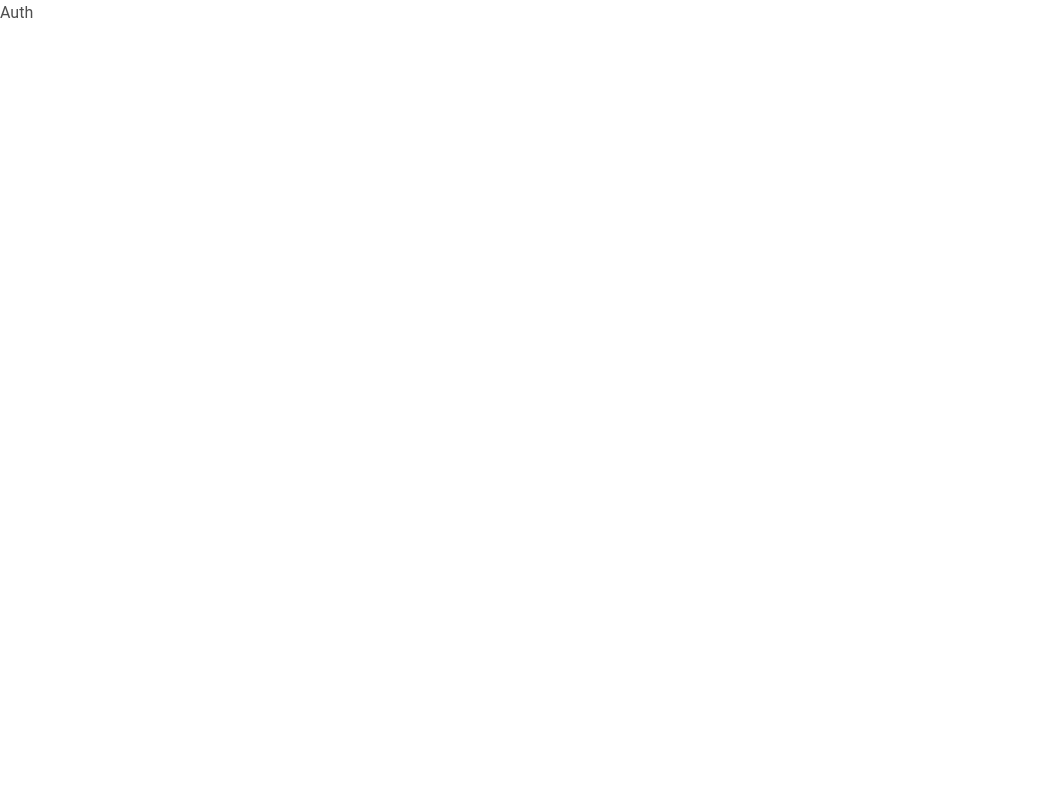
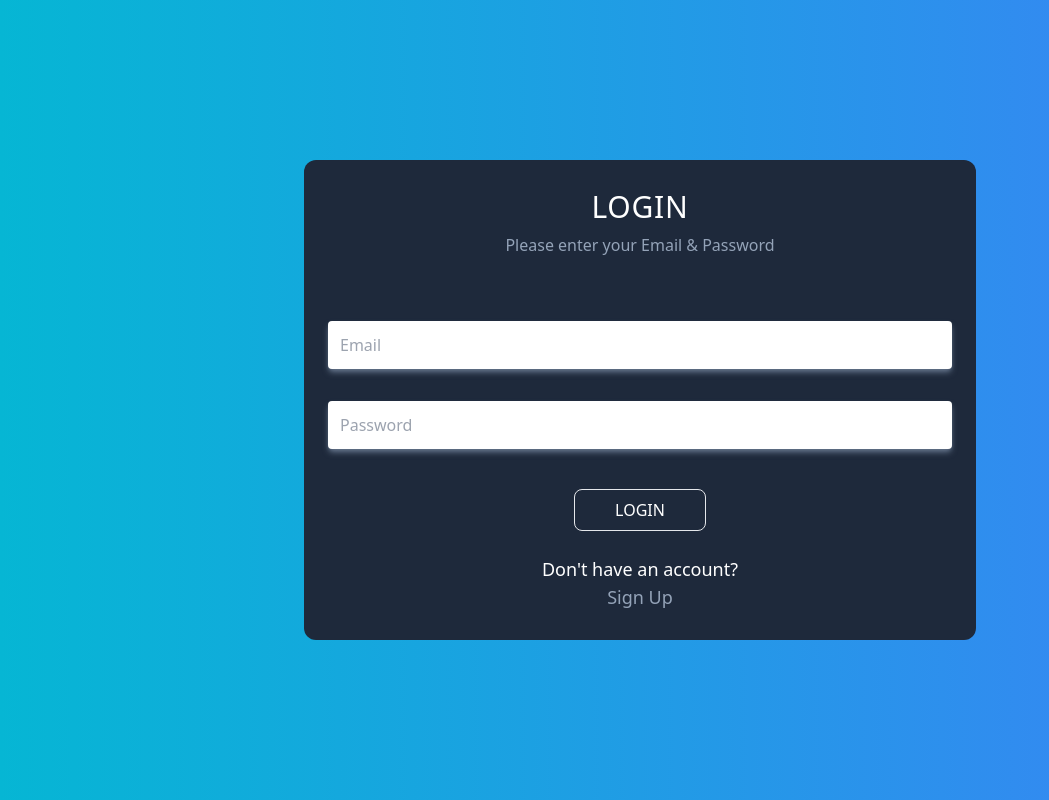
Before and after one commit to lutfullahcelenk/jwt-authentication-app, a React (Create React App) app: page /auth in a window 1280 px wide. Shown: the whole page, without its empty margins (0-1049 px from the left). Built offline with nearby package versions, Linux system fonts and the light colour scheme.

Commit message:
email and password card is created

```diff
--- a/src/App.tsx
+++ b/src/App.tsx
@@ -1,5 +1,6 @@
 import React from "react";
 import { BrowserRouter, Routes, Route, Navigate } from "react-router-dom";
+import { ToastContainer } from "react-toastify";
 import Auth from "./pages/Auth";
 import Dashboard from "./pages/Dashboard";
 
@@ -7,6 +8,7 @@ function App() {
   return (
     <div className="App">
       <BrowserRouter>
+      <ToastContainer />
         <Routes>
           <Route path="/" element={<Navigate to="auth" replace />} />
           <Route path="/auth" element={<Auth />} />
--- a/src/index.css
+++ b/src/index.css
@@ -1,13 +1,9 @@
-body {
-  margin: 0;
-  font-family: -apple-system, BlinkMacSystemFont, 'Segoe UI', 'Roboto', 'Oxygen',
-    'Ubuntu', 'Cantarell', 'Fira Sans', 'Droid Sans', 'Helvetica Neue',
-    sans-serif;
-  -webkit-font-smoothing: antialiased;
-  -moz-osx-font-smoothing: grayscale;
+@tailwind base;
+@tailwind components;
+@tailwind utilities;
+
+@layer base {
+  .gradient {
+    @apply bg-gradient-to-r from-cyan-500 to-blue-500;
+  }
 }
-
-code {
-  font-family: source-code-pro, Menlo, Monaco, Consolas, 'Courier New',
-    monospace;
-}
--- a/src/index.tsx
+++ b/src/index.tsx
@@ -4,7 +4,6 @@ import { Provider } from 'react-redux';
 import { store } from './app/store';
 import App from './App';
 import './index.css';
-import "mdb-react-ui-kit/dist/css/mdb.min.css"
 
 const container = document.getElementById('root')!;
 const root = createRoot(container);
--- a/src/pages/Auth.tsx
+++ b/src/pages/Auth.tsx
@@ -1,9 +1,99 @@
-import React from 'react'
+import React, { useState, useEffect } from "react";
+import { useNavigate } from "react-router-dom";
+
+const initialState = {
+  firstName: "",
+  lastName: "",
+  email: "",
+  password: "",
+  confirmPassword: "",
+};
 
 const Auth = () => {
+  const [formValue, setFormValue] = useState(initialState);
+  const [showRegister, setShowRegister] = useState(false);
+
+  const { firstName, lastName, email, password, confirmPassword } = formValue;
+
+  const handleChange = () => {};
+
   return (
-    <div>Auth</div>
-  )
-}
+    <section className="h-screen flex gradient">
+      <div className="m-auto h-1/2 md:h-3/5 bg-slate-800 rounded-xl text-white w-full md:w-2/3 lg:w-3/5 max-w-2xl flex flex-col justify-center items-center">
+        <div className=" mb-10 flex flex-col items-center">
+          <h2 className="uppercase text-xl md:text-3xl tracking-wide">
+            {!showRegister ? "Login" : "Register"}
+          </h2>
 
-export default Auth
+          <p className="py-2 text-slate-400">
+            {!showRegister
+              ? "Please enter your Email & Password"
+              : "Please enter User Detail"}
+          </p>
+        </div>
+
+        <div className="w-full px-6 py-4">
+          <input
+            type="email"
+            className="outline-none p-3 w-full rounded shadow-slate-500 shadow-md"
+            value={email}
+            onChange={handleChange}
+            placeholder="Email"
+          />
+        </div>
+
+        <div className="w-full px-6 py-4">
+          <input
+            type="password"
+            className="outline-none p-3 w-full rounded shadow-slate-500 shadow-md"
+            value={password}
+            onChange={handleChange}
+            placeholder="Password"
+          />
+        </div>
+
+        {!showRegister ? (
+          <button
+            type="button"
+            className="border py-2 px-10 uppercase my-6 rounded-lg"
+          >
+            Login
+          </button>
+        ) : (
+          <button
+            type="button"
+            className="border py-2 px-10 uppercase my-6 rounded-lg"
+          >
+            Register
+          </button>
+        )}
+
+        <div>
+          {!showRegister ? (
+            <>
+              <h5 className="text-lg">Don't have an account?</h5>
+              <p
+                className="text-slate-400 text-lg text-center"
+                onClick={() => setShowRegister(true)}
+              >
+                Sign Up
+              </p>
+            </>
+          ) : (
+            <>
+              <h5 className="text-lg">Already have an account?</h5>
+              <p
+                className="text-slate-400 text-lg text-center"
+                onClick={() => setShowRegister(false)}
+              >
+                Sign In
+              </p>
+            </>
+          )}
+        </div>
+      </div>
+    </section>
+  );
+};
+
+export default Auth;
```
